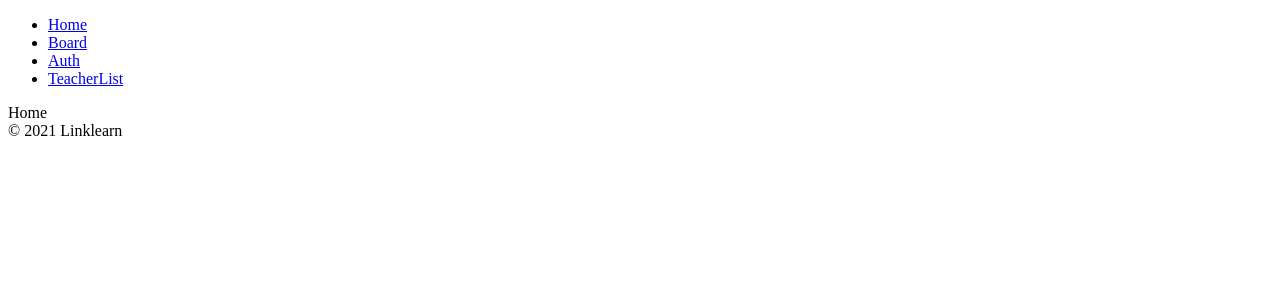
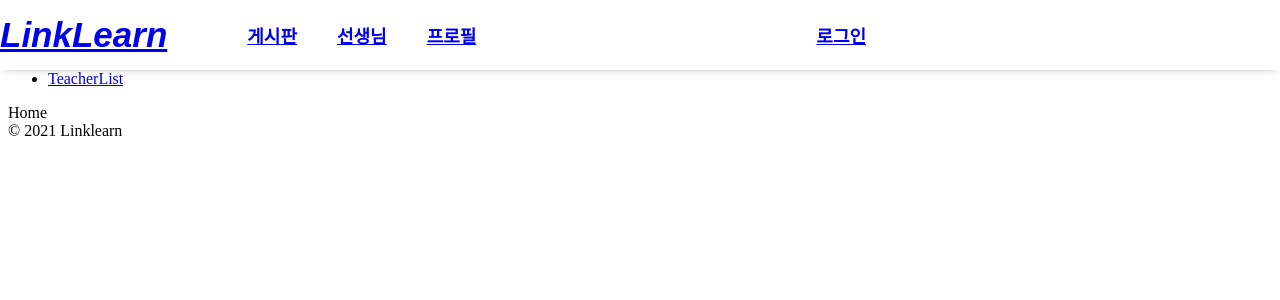
Before and after one commit to 1st-WnC-Programming/Linklearn, a React (Create React App) app in the folder front-end/: page /#/ in a window 1280 px wide. Shown: the top 300 px of the page. Built offline with nearby package versions, Linux system fonts and the light colour scheme.

Commit message:
add header

```diff
--- /dev/null
+++ b/front-end/src/Components/Footer.js
@@ -0,0 +1,2 @@
+import styled from 'styled-components';
+export default () => <div></div>;
--- /dev/null
+++ b/front-end/src/Components/Header.js
@@ -0,0 +1,106 @@
+/* eslint-disable import/no-anonymous-default-export */
+import { React, useState } from 'react';
+import { Link, withRouter } from 'react-router-dom';
+import styled from 'styled-components';
+const navList = [
+  { path: '/Board', pathName: 'board', name: '게시판' },
+  { path: '/TeacherList', pathName: 'teacherlist', name: '선생님' },
+  { path: '/Profile', pathName: 'profile', name: '프로필' },
+];
+
+const Header = styled.header`
+  position: fixed;
+  top: 0;
+  left: 0;
+  display: flex;
+  align-items: center;
+  width: 100%;
+  height: 70px;
+  background-color: #fff;
+  box-shadow: 0 0 10px -5px #303030;
+  z-index: 1000; //z축 순서 스크롤해도 최상위 유지
+
+  @media only screen and (max-width: 900px) {
+    width: 900px;
+  }
+`;
+
+const FlexBox = styled.div`
+  display: flex;
+  align-items: center;
+`;
+
+const Logo = styled.div`
+  font-size: 35px;
+  font-family: 'Arimo', sans-serif;
+  font-weight: 900;
+  font-style: italic;
+  width: 200px;
+  color: #3c78c8;
+`;
+
+const Gnb = styled.div`
+  display: flex;
+  align-items: center;
+  width: 100%;
+`;
+
+const NavGroup = styled.div`
+  display: flex;
+  align-items: center;
+  margin-left: 40px;
+  margin-right: 300px;
+`;
+
+const NavLink = styled.div`
+  margin-left: 40px;
+  font-weight: 800;
+  font-size: 18px;
+
+  &:hover {
+    padding-bottom: 2px;
+    border-bottom: 2px solid;
+  }
+`;
+
+const LoginBox = styled.div`
+  display: flex;
+  align-items: center;
+`;
+const MyHeader = () => {
+  return (
+    <>
+      <Header>
+        <FlexBox className='inner'>
+          <Logo>
+            <Link to='/' onClick={() => {}}>
+              LinkLearn
+            </Link>
+          </Logo>
+
+          <Gnb>
+            <NavGroup>
+              {navList.map(({ path, name }, idx) => (
+                <NavLink key={idx}>
+                  <Link to={path} onClick={() => {}}>
+                    {name}
+                  </Link>
+                </NavLink>
+              ))}
+            </NavGroup>
+
+            <LoginBox>
+              <NavLink>
+                <Link to='/Auth' onClick={() => {}}>
+                  로그인
+                </Link>
+              </NavLink>
+            </LoginBox>
+          </Gnb>
+        </FlexBox>
+      </Header>
+    </>
+  );
+};
+
+export default MyHeader;
--- a/front-end/src/Components/Router.js
+++ b/front-end/src/Components/Router.js
@@ -4,10 +4,12 @@ import Home from '../routes/Home';
 import Auth from '../routes/Auth';
 import Navigation from './Nav';
 import TeacherList from '../routes/TeacherList';
-
+import Header from './Header';
 const AppRouter = () => {
   return (
     <Router>
+      <Header />
+      <main>
         <Navigation />
         <Routes>
           <Route path='/' element={<Home />} />
@@ -15,6 +17,7 @@ const AppRouter = () => {
           <Route path='/Auth' element={<Auth />} />
           <Route path='/TeacherList' element={<TeacherList />} />
         </Routes>
+      </main>
     </Router>
   );
 };
```
Also changed, not shown: front-end/src/Components/GlobalStyles.js (added), 1 other file (tests, documents, lock files or other folders). Lines whose indentation alone changed are shown as unchanged.
